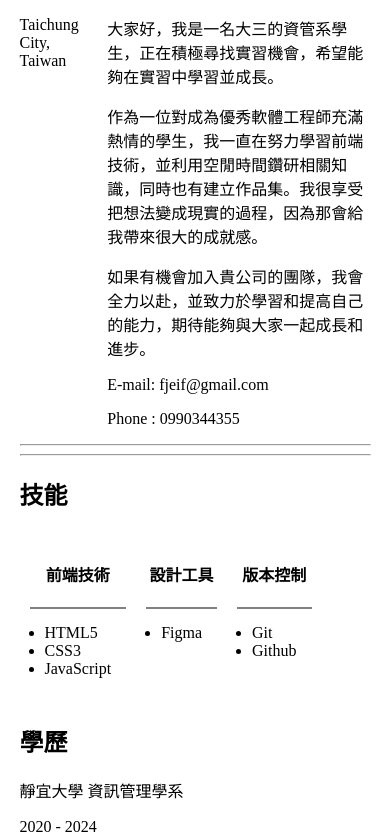
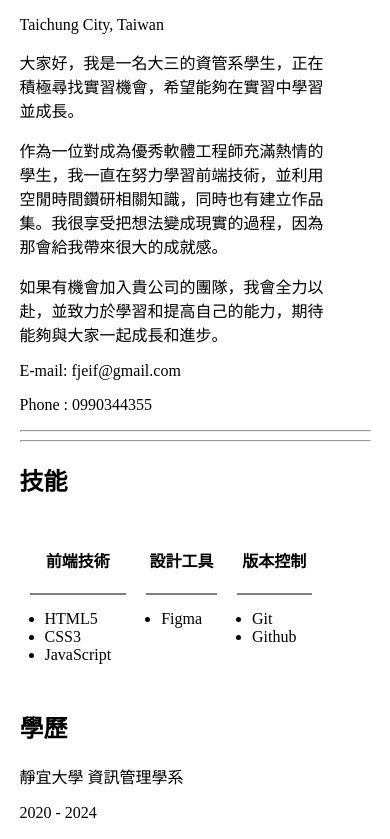
Before and after one commit to Rong1135/RWD_Resume, a plain HTML site: page index.html in a window 390 px wide. Shown: the top 839 px of the page. Drawn offline with Linux system fonts and the light colour scheme.

Commit message:
css一點點更改，嘗試使用RWD

```diff
--- a/css/style.css
+++ b/css/style.css
@@ -1,3 +1,7 @@
+* {
+    box-sizing: border-box;
+}
+
 body {
     width: 90%;
     margin: auto;
@@ -5,7 +9,7 @@ body {
 
 .header_left {
     float: left;
-    width: 20%;
+    width: 25%;
 }
 
 .header_right {
@@ -40,3 +44,19 @@ hr {
 .skill_ul hr {
     border: 1px solid gray;
 }
+
+/* 桌上型電腦 > 1024px */
+
+/* 平板電腦 720~1024px */
+/* 手機 320~720px */
+@media screen and (max-width: 720px) {
+    header .header_left {
+        width: 90%;
+        float: none;
+    }
+
+    header .header_right {
+        width: 90%;
+        float: none;
+    }
+}
```
